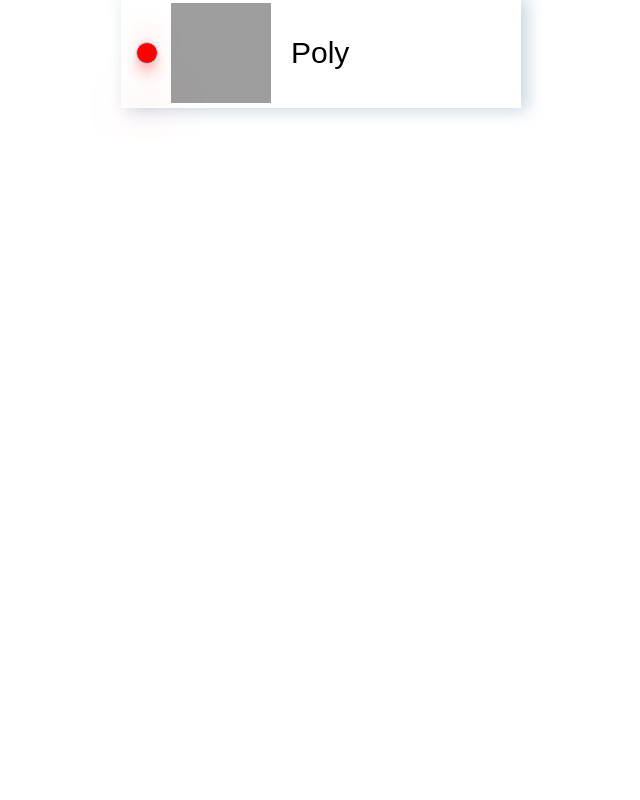
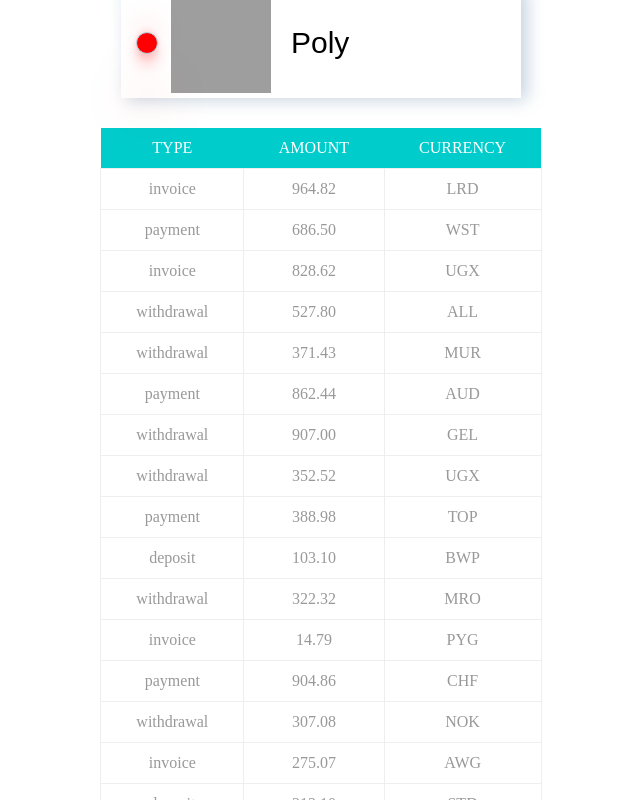
Before and after one commit to PiotrJasinski1995/goit-react-hw-01-components, a React (Create React App) app: page / in a window 1280 px wide. Shown: the part 1140-1940 px from the top of the page, without its empty margins (319-959 px from the left). Before the commit the page ends 1278 px from the top, so only its background shows below. Built offline with nearby package versions, Linux system fonts and the light colour scheme; grey boxes are pictures that could not be loaded.

Commit message:
feat: implement transaction history task

```diff
--- a/src/components/App.jsx
+++ b/src/components/App.jsx
@@ -1,24 +1,14 @@
-import user from 'json/user.json';
-import data from 'json/data.json';
-import friends from 'json/friends.json';
+import user from '../json/user.json';
+import data from '../json/data.json';
+import friends from '../json/friends.json';
+import transactions from '../json/transactions.json';
+
 import Profile from './Profile/Profile';
 import Statistics from './Statistics/Statistics';
 import FriendList from './FriendList/FriendList';
+import TransactionHistory from './TransactionHistory/TransactionHistory';
 
-export const App = () => {
-  return (
-    // <div
-    //   style={{
-    //     height: '100vh',
-    //     display: 'flex',
-    //     justifyContent: 'center',
-    //     alignItems: 'center',
-    //     fontSize: 40,
-    //     color: '#010101'
-    //   }}
-    // >
-    //   React homework template
-    // </div>
+export const App = () => (
   <>
     <Profile
       username={user.username}
@@ -30,6 +20,6 @@ export const App = () => {
     <Statistics title="Upload stats" stats={data} />
     <Statistics stats={data} />
     <FriendList friends={friends} />
+    <TransactionHistory items={transactions} />
   </>
 );
-};
--- a/src/components/FriendList/styled.js
+++ b/src/components/FriendList/styled.js
@@ -6,5 +6,5 @@ export const FriendListStyled = styled.ul`
   justify-content: center;
   align-items: center;
   gap: 10px;
-  margin: 30px 0;
+  margin: 20px 0;
 `;
--- /dev/null
+++ b/src/components/TransactionHistory/TransactionHistory.jsx
@@ -0,0 +1,36 @@
+import PropTypes from 'prop-types';
+import * as Styled from './styled';
+
+const TransactionHistory = ({ items }) => (
+  <Styled.TableContainer>
+    <table class="transaction-history">
+      <thead>
+        <tr>
+          <Styled.StyledTh>Type</Styled.StyledTh>
+          <Styled.StyledTh>Amount</Styled.StyledTh>
+          <Styled.StyledTh>Currency</Styled.StyledTh>
+        </tr>
+      </thead>
+      <tbody>
+        {items.map(item => (
+          <tr key={item.id}>
+            <Styled.StyledTd>{item.type}</Styled.StyledTd>
+            <Styled.StyledTd>{item.amount}</Styled.StyledTd>
+            <Styled.StyledTd>{item.currency}</Styled.StyledTd>
+          </tr>
+        ))}
+      </tbody>
+    </table>
+  </Styled.TableContainer>
+);
+
+TransactionHistory.propTypes = {
+  title: PropTypes.string,
+  items: {
+    type: PropTypes.string,
+    amount: PropTypes.string,
+    currency: PropTypes.string,
+  },
+};
+
+export default TransactionHistory;
--- /dev/null
+++ b/src/components/TransactionHistory/styled.js
@@ -0,0 +1,22 @@
+import styled from 'styled-components';
+
+export const TableContainer = styled.div`
+  margin: 30px 0;
+  display: flex;
+  justify-content: center;
+`;
+
+export const StyledTh = styled.th`
+  background-color: #00cccc;
+  color: white;
+  text-transform: uppercase;
+  padding: 12px 35px;
+`;
+
+export const StyledTd = styled.td`
+  color: #999;
+  border: 1px solid #eee;
+  padding: 12px 35px;
+  border-collapse: collapse;
+  text-align: center;
+`;
--- /dev/null
+++ b/src/json/transactions.json
@@ -0,0 +1,122 @@
+[
+  {
+    "id": "1e0700a2-5183-4291-85cc-2065a036a683",
+    "type": "invoice",
+    "amount": "964.82",
+    "currency": "LRD"
+  },
+  {
+    "id": "a30f821b-4d25-4ff0-abdd-e340b3f0dd2b",
+    "type": "payment",
+    "amount": "686.50",
+    "currency": "WST"
+  },
+  {
+    "id": "44dca67a-8e5a-4798-bf8e-b15efd4e1abd",
+    "type": "invoice",
+    "amount": "828.62",
+    "currency": "UGX"
+  },
+  {
+    "id": "ea8ed3dc-2b68-4a53-905a-53ecb0adef33",
+    "type": "withdrawal",
+    "amount": "527.80",
+    "currency": "ALL"
+  },
+  {
+    "id": "ea76146a-0b00-4b80-bc02-a8c822176712",
+    "type": "withdrawal",
+    "amount": "371.43",
+    "currency": "MUR"
+  },
+  {
+    "id": "63ca02f9-d637-46b5-9237-f3b24425e029",
+    "type": "payment",
+    "amount": "862.44",
+    "currency": "AUD"
+  },
+  {
+    "id": "ed0263e8-59a5-4bf1-87e0-2bb88e53dc34",
+    "type": "withdrawal",
+    "amount": "907.00",
+    "currency": "GEL"
+  },
+  {
+    "id": "6013bad0-750c-4691-8bc2-d8f2b43969c4",
+    "type": "withdrawal",
+    "amount": "352.52",
+    "currency": "UGX"
+  },
+  {
+    "id": "252c7be4-8b06-4fa7-8d42-61fb835b70d5",
+    "type": "payment",
+    "amount": "388.98",
+    "currency": "TOP"
+  },
+  {
+    "id": "4eaab41b-b967-40ac-82ed-85fc66f646f1",
+    "type": "deposit",
+    "amount": "103.10",
+    "currency": "BWP"
+  },
+  {
+    "id": "9648a350-8469-42d5-8bf3-18090de5fe67",
+    "type": "withdrawal",
+    "amount": "322.32",
+    "currency": "MRO"
+  },
+  {
+    "id": "9c5c25fb-1a95-4b2f-8d1f-4c4426d677cc",
+    "type": "invoice",
+    "amount": "14.79",
+    "currency": "PYG"
+  },
+  {
+    "id": "43ef232c-80e9-4d6f-b48a-b22405620de3",
+    "type": "payment",
+    "amount": "904.86",
+    "currency": "CHF"
+  },
+  {
+    "id": "5161682e-e620-4019-ab0a-24ceb10fbd20",
+    "type": "withdrawal",
+    "amount": "307.08",
+    "currency": "NOK"
+  },
+  {
+    "id": "7b119d71-42e6-4c42-a141-6818b07bb9ff",
+    "type": "invoice",
+    "amount": "275.07",
+    "currency": "AWG"
+  },
+  {
+    "id": "a4f65722-65c4-4c28-b1f4-b8ed988bb205",
+    "type": "deposit",
+    "amount": "213.10",
+    "currency": "STD"
+  },
+  {
+    "id": "c6e5784b-0ca3-48d6-86e5-b5128af5a523",
+    "type": "invoice",
+    "amount": "116.11",
+    "currency": "CUP CUC"
+  },
+  {
+    "id": "c9ebed6a-3a02-4b49-ac0d-0534b51f2bfd",
+    "type": "invoice",
+    "amount": "878.67",
+    "currency": "HKD"
+  },
+  {
+    "id": "a4a98b0e-b22c-438b-9f83-de2df52110c8",
+    "type": "invoice",
+    "amount": "725.03",
+    "currency": "UYU UYI"
+  },
+  {
+    "id": "b39bfa7a-0166-4c47-94d6-87d20590f746",
+    "type": "payment",
+    "amount": "405.45",
+    "currency": "MDL"
+  }
+]
```
Lines whose indentation alone changed are shown as unchanged.
